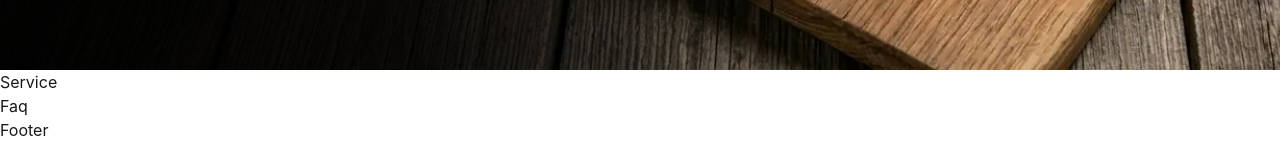
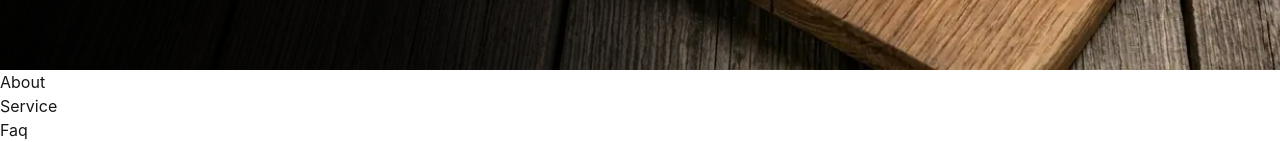
Before and after one commit to Gxbriel99/ilLocaletto_nextjs, a Next.js app: page / in a window 1280 px wide. Shown: the part 810-952 px from the top of the page. Built offline with nearby package versions, Linux system fonts and the light colour scheme.

Commit message:
Inizializzato block about

```diff
--- /dev/null
+++ b/src/app/components/blocks/About.tsx
@@ -0,0 +1,8 @@
+
+export default function Aboute() {
+  return (
+    <section className="w-full">
+      <p>About</p>
+    </section>
+  );
+}
--- a/src/app/page.tsx
+++ b/src/app/page.tsx
@@ -3,11 +3,13 @@ import Faq from "./components/blocks/Faq";
 import Header from "./components/blocks/Header";
 import Service from "./components/blocks/Service";
 import Testimonials from "./components/blocks/Testimonials";
+import About from "./components/blocks/About";
 
 export default function Home() {
   return (
     <>
       <Header />
+      <About />
       <Service />
       <Faq />
       {/* <Testimonials /> */}
```
